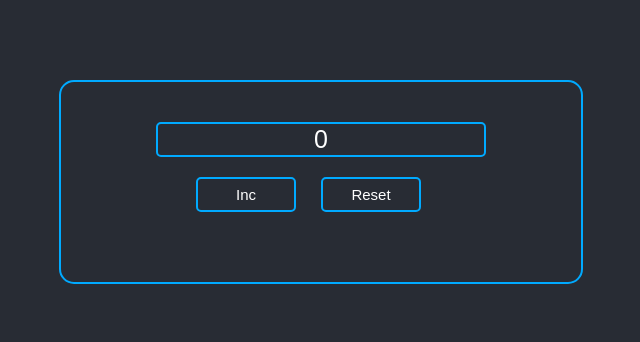
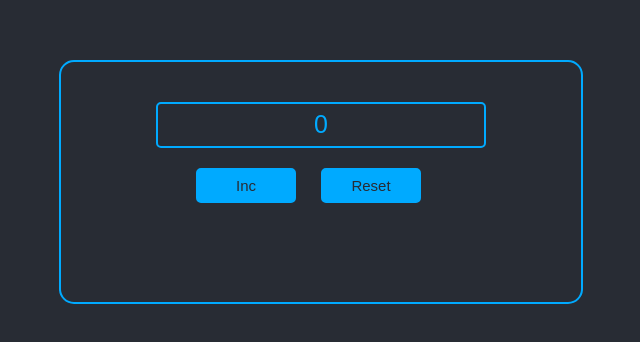
Before and after one commit to KirillDolzhenkov/counter, a React (Create React App) app: page / in a window 1280 px wide. Shown: the part 218-560 px from the top of the page, without its empty margins (319-959 px from the left). Built offline with nearby package versions, Linux system fonts and the light colour scheme.

Commit message:
changed ccs style of buttons and display

```diff
--- a/src/components/Counter/Counter.css
+++ b/src/components/Counter/Counter.css
@@ -3,7 +3,7 @@
     background: #282c34;
     justify-content: center;
     align-items: center;
-    height: 20vh;
+    height: 25vh;
     width: 60vh;
     padding: 20px;
     border-radius: 15px;
--- a/src/components/Display/Display.css
+++ b/src/components/Display/Display.css
@@ -2,16 +2,19 @@
 .baseValue {
     background-color: #282c34;
     border: 2px solid #00AAFF;
+    height: 5vh;
     border-radius: 5px;
     text-align: center;
     font-size: 25px;
-    color: white;
+    /*color: white;*/
+    color: #00AAFF;
     outline: 0;
 }
 
 .redValue {
     background-color: #282c34;
     border: 2px solid #00AAFF;
+    height: 5vh;
     border-radius: 5px;
     text-align: center;
     font-size: 25px;
--- a/src/components/IncBtn/IncBtn.css
+++ b/src/components/IncBtn/IncBtn.css
@@ -6,25 +6,27 @@
     margin-right: 25px;
     width: 100px;
     /*background-color: #EDEEF0;*/
-    background-color:  #282c34;
-    color: white;
+   /* background-color:  #282c34;*/
+    background-color:  #00AAFF;
+    /*color: white;*/
+    color: #282c34;
     border-radius: 5px;
     cursor: pointer;
     outline: 0;
 }
 
-.IncBtn:hover {
+/*.IncBtn:hover {
     border: 2px solid #00AAFF;
     background-color: #b0c4d4;
     box-shadow: 1px 1px 5px grey;
     color: white;
 
-}
+}*/
 
 .IncBtn:active {
     border: 2px solid #00AAFF;
     background-color:  #282c34;
     /*background-color: #28c9b2;*/
-    box-shadow: 1px 1px 5px grey;
-
+    /*box-shadow: 1px 1px 5px grey;*/
+    color: #00AAFF;
 }
--- a/src/components/ResetBtn/Reset.css
+++ b/src/components/ResetBtn/Reset.css
@@ -6,23 +6,26 @@
     margin-right: 25px;
     width: 100px;
     /*background-color: #EDEEF0;*/
-    background-color:  #282c34;
-    color: white;
+    /*background-color:  #282c34;*/
+    background-color:  #00AAFF;
+    /*color: white;*/
+    color: #282c34;
     border-radius: 5px;
     cursor: pointer;
     outline: 0;
 }
 
-.ResetBtn:hover {
+/*.ResetBtn:hover {
     border: 2px solid #00AAFF;
     background-color: #b0c4d4;
     box-shadow: 1px 1px 5px grey;
     color: white;
-}
+}*/
 
 .ResetBtn:active {
     border: 2px solid #00AAFF;
     background-color:  #282c34;
     /*background-color: #28c9b2;*/
-    box-shadow: 1px 1px 5px grey;
+    /*box-shadow: 1px 1px 5px grey;*/
+    color: #00AAFF;
 }
```
